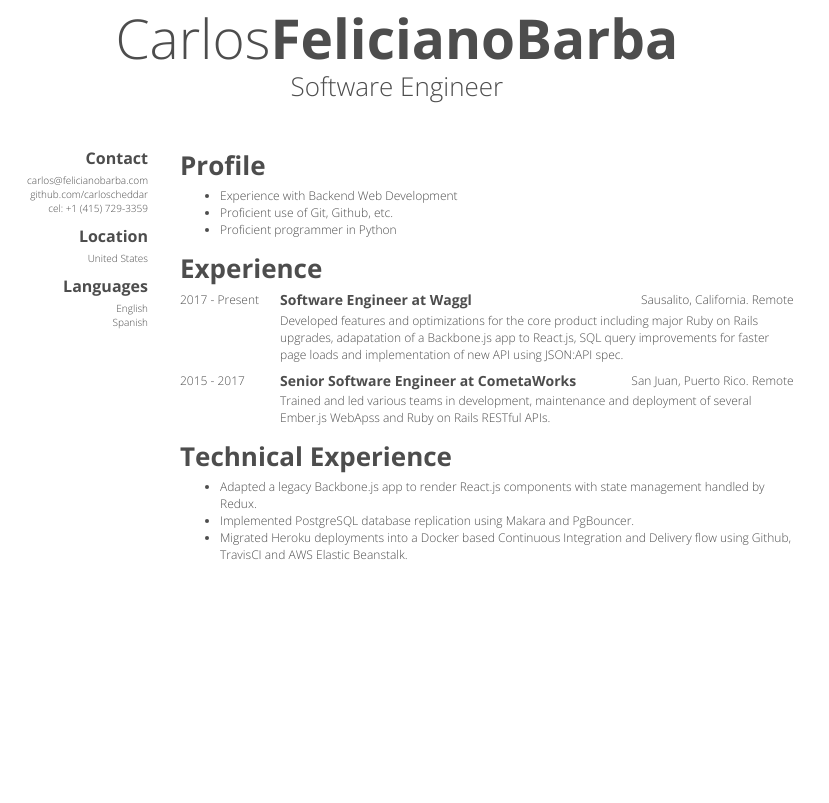
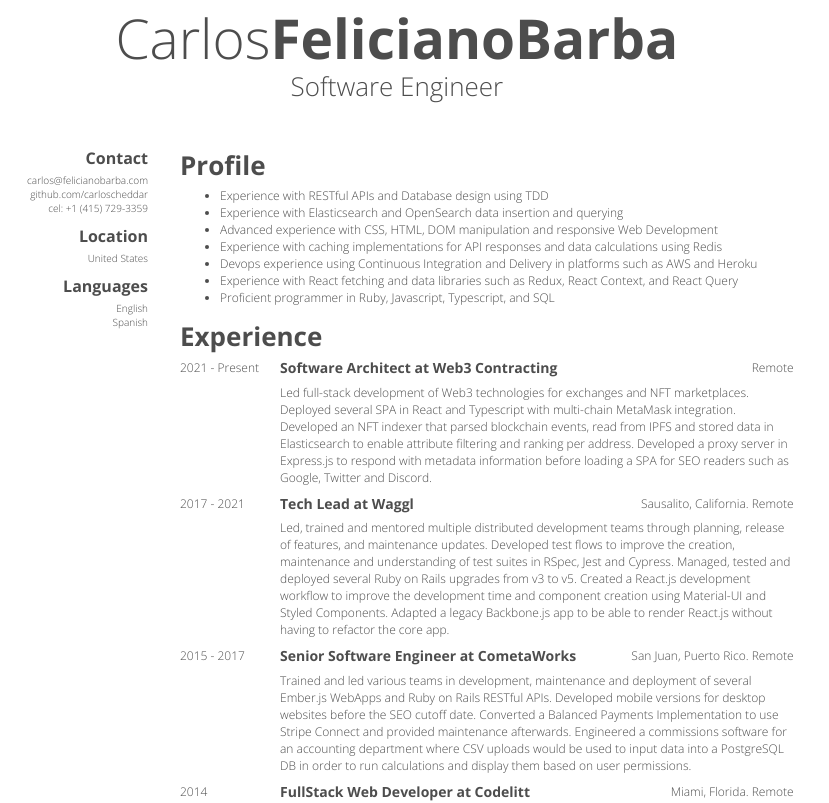
Before and after one commit to carloscheddar/react-resume, a React (Create React App) app: page / in a window 1280 px wide. Shown: the top 803 px of the page, without its empty margins (0-829 px from the left). Built offline with nearby package versions, Linux system fonts and the light colour scheme; the HTML template or start-up script is replaced by a standard one.

Commit message:
Update personal information to match my current experience

```diff
--- a/src/App.tsx
+++ b/src/App.tsx
@@ -10,32 +10,51 @@ const lastName = "FelicianoBarba"
 const title = "Software Engineer"
 
 const profileBullets = [
-  "Experience with Backend Web Development",
-  "Proficient use of Git, Github, etc.",
-  "Proficient programmer in Python"
+  "Experience with RESTful APIs and Database design using TDD",
+  "Experience with Elasticsearch and OpenSearch data insertion and querying",
+  "Advanced experience with CSS, HTML, DOM manipulation and responsive Web Development",
+  "Experience with caching implementations for API responses and data calculations using Redis",
+  "Devops experience using Continuous Integration and Delivery in platforms such as AWS and Heroku",
+  "Experience with React fetching and data libraries such as Redux, React Context, and React Query",
+  "Proficient programmer in Ruby, Javascript, Typescript, and SQL",
 ]
 
 const experiences: ExperienceType[] = [
   {
-    date: "2017 - Present",
+    date: "2021 - Present",
+    company: "Web3 Contracting",
+    location: "Remote",
+    role: "Software Architect",
+    description: "Led full-stack development of Web3 technologies for exchanges and NFT marketplaces. Deployed several SPA in React and Typescript with multi-chain MetaMask integration. Developed an NFT indexer that parsed blockchain events, read from IPFS and stored data in Elasticsearch to enable attribute filtering and ranking per address. Developed a proxy server in Express.js to respond with metadata information before loading a SPA for SEO readers such as Google, Twitter and Discord."
+  },
+  {
+    date: "2017 - 2021",
     company: "Waggl",
     location: "Sausalito, California. Remote",
-    role: "Software Engineer",
-    description: "Developed features and optimizations for the core product including major Ruby on Rails upgrades, adapatation of a Backbone.js app to React.js, SQL query improvements for faster page loads and implementation of new API using JSON:API spec."
+    role: "Tech Lead",
+    description: "Led, trained and mentored multiple distributed development teams through planning, release of features, and maintenance updates. Developed test flows to improve the creation, maintenance and understanding of test suites in RSpec, Jest and Cypress. Managed, tested and deployed several Ruby on Rails upgrades from v3 to v5. Created a React.js development workflow to improve the development time and component creation using Material-UI and Styled Components. Adapted a legacy Backbone.js app to be able to render React.js without having to refactor the core app."
   },
   {
     date: "2015 - 2017",
     company: "CometaWorks",
     location: "San Juan, Puerto Rico. Remote",
     role: "Senior Software Engineer",
-    description: "Trained and led various teams in development, maintenance and deployment of several Ember.js WebApss and Ruby on Rails RESTful APIs."
+    description: "Trained and led various teams in development, maintenance and deployment of several Ember.js WebApps and Ruby on Rails RESTful APIs. Developed mobile versions for desktop websites before the SEO cutoff date. Converted a Balanced Payments Implementation to use Stripe Connect and provided maintenance afterwards. Engineered a commissions software for an accounting department where CSV uploads would be used to input data into a PostgreSQL DB in order to run calculations and display them based on user permissions."
+  },
+  {
+    date: "2014",
+    company: "Codelitt",
+    location: "Miami, Florida. Remote",
+    role: "FullStack Web Developer",
+    description: "Developed multiple agile websites for product validation as well as worked on payment platforms that distributed direct deposits(ACH) in USD and Bitcoin."
   }
 ]
 
 const technicalBullets = [
-  "Adapted a legacy Backbone.js app to render React.js components with state management handled by Redux.",
-  "Implemented PostgreSQL database replication using Makara and PgBouncer.",
-  "Migrated Heroku deployments into a Docker based Continuous Integration and Delivery flow using Github, TravisCI and AWS Elastic Beanstalk."
+  "Implemented PostgreSQL database replication using Makara and PgBouncer",
+  "Adapted a legacy Backbone.js app to render React.js components with state management handled by Redux",
+  "Migrated Heroku deployments into a Docker based Continuous Integration and Delivery flow using Github, TravisCI and AWS Elastic Beanstalk",
+  "Engineered an atomic design component flow by discussing design patterns and mutations with the design teams"
 ]
 
 const sidebarSections = [
--- a/src/Experience.tsx
+++ b/src/Experience.tsx
@@ -31,7 +31,7 @@ const List = styled.ul`
 const ListHeader = styled.div`
   display: grid;
   grid-template-columns: 100px 1fr auto;
-  margin-bottom: 2px;
+  margin-bottom: 6px;
   line-height: 1.95rem;
 
   b {
```
